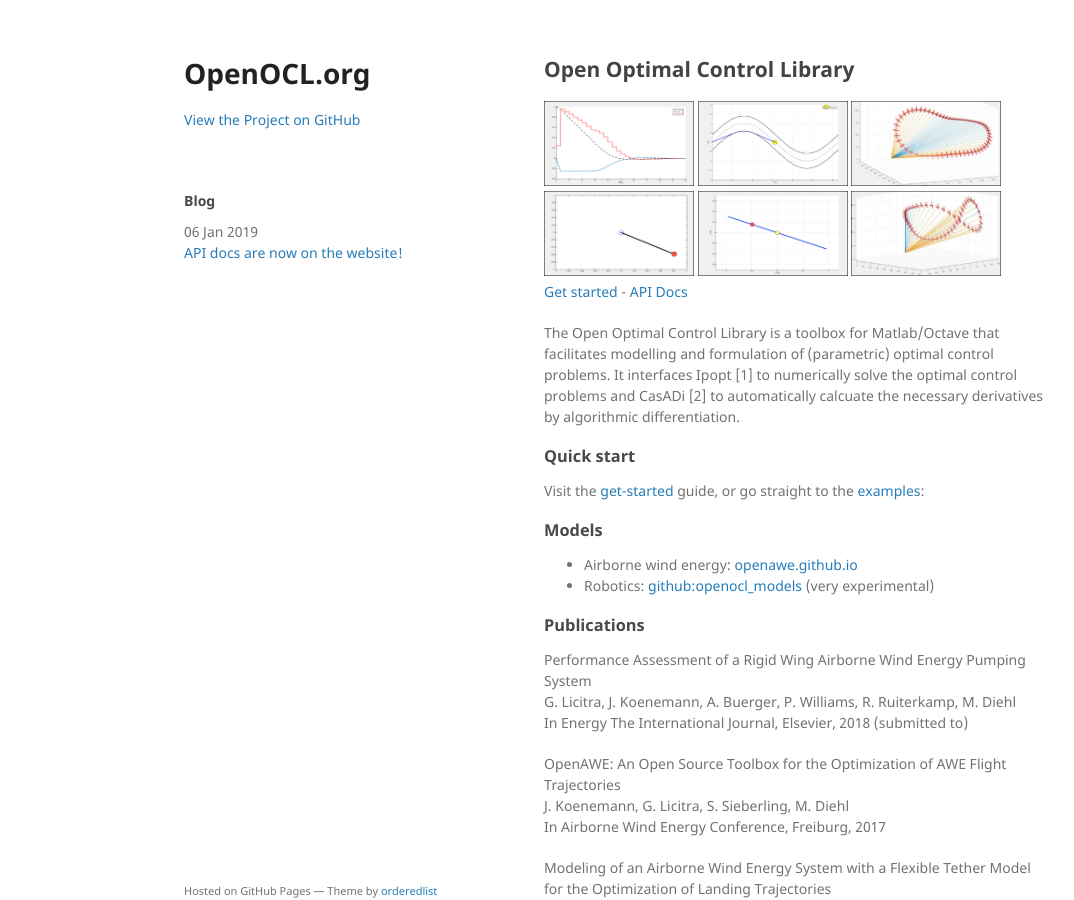
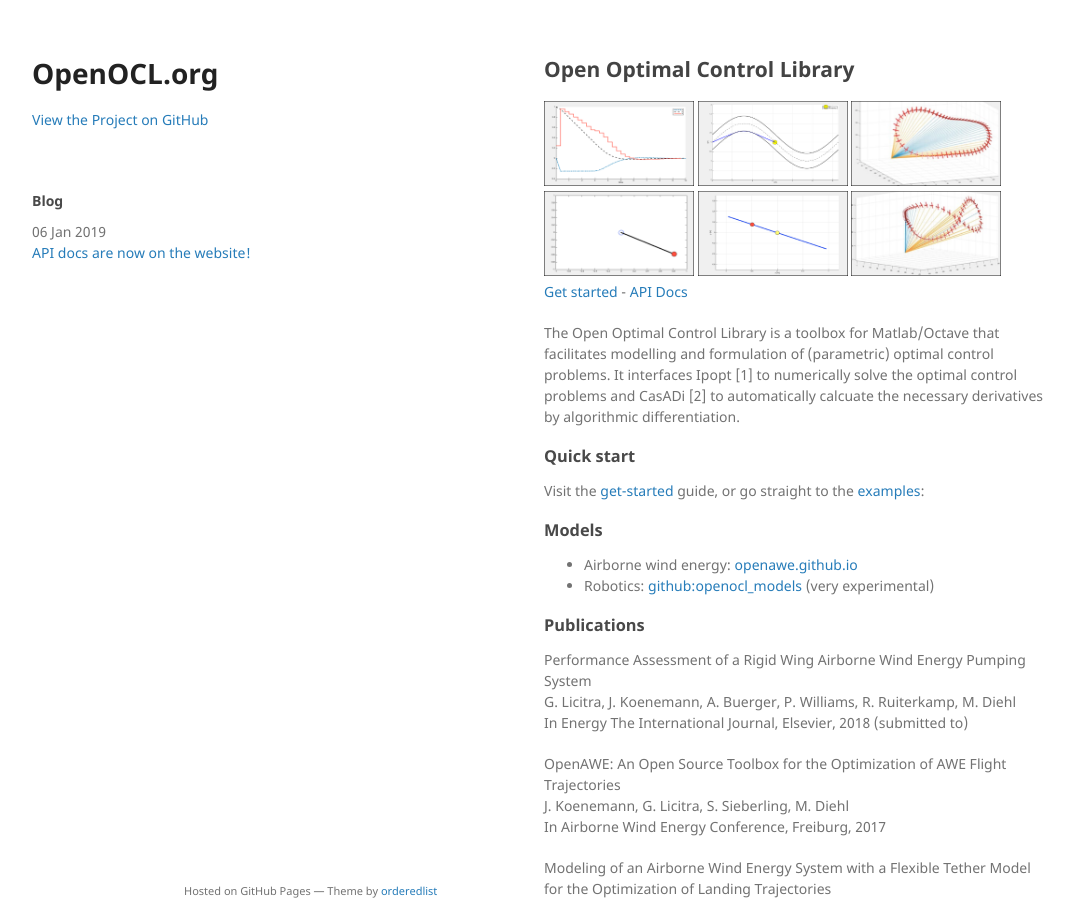
Before and after one commit to OpenOCL/openocl.github.io, a Jekyll site: the page built from index.md, in a window 1280 px wide and 900 px high. Shown: the whole window, without its empty margins (26-1100 px from the left). Built offline with Jekyll 4.4.1, drawn with Linux system fonts in a browser that asks for light colours; our own code applies the rules of GitHub Pages for plain Markdown files.

Commit message:
Update default.html

```diff
--- a/_layouts/default.html
+++ b/_layouts/default.html
@@ -21,7 +21,7 @@
     <![endif]-->
   </head>
   <body>
-    <div class="wrapper">
+
       <header>
         <h1><a href="{{ site.url | relative_url  }}">OpenOCL.org</a></h1>
         <p class="view"><a href="https://github.com/JonasKoenemann/optimal-control">View the Project on GitHub</a></p>
@@ -69,6 +69,8 @@
         {% endif %}
         </div>
       </header>
+
+    <div class="wrapper">
       <section>
         {% if page.title != "Open Optimal Control Library" %}
         <p><a href="{{ site.url | relative_url  }}">back</a></p>
```
